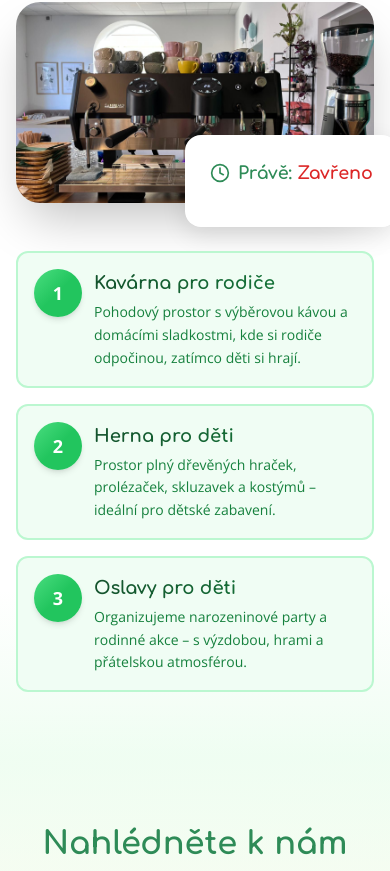
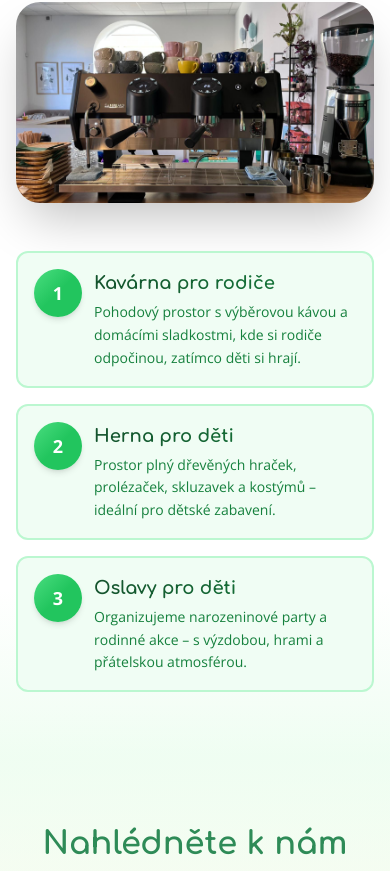
Before and after one commit to Tofife23/HravaKavarnicka, a plain HTML site: page domů/index.html in a window 390 px wide. Shown: the part 1176-2047 px from the top of the page. Drawn offline with nearby package versions, Linux system fonts and the light colour scheme.

Commit message:
Add files via upload

```diff
--- a/domů/index.html
+++ b/domů/index.html
@@ -625,13 +625,7 @@ footer {
                     <div class="relative rounded-3xl overflow-hidden shadow-2xl aspect-video">
                         <img src="../img/26.jpg" alt="Interiér kavárny" class="w-full h-full object-cover hover:scale-105 transition duration-700">
                     </div>
-                    <div class="absolute -bottom-6 -right-6 status-box lg:w-96">
-                        <h3>
-                            <i data-feather="clock"></i>
-                            <span id="status-text">Načítání...</span>
-                        </h3>
 
-                    </div>
                 </div>
 
                  <div class="space-y-4 lg:mt-8">
@@ -812,6 +806,9 @@ footer {
         <li>Sobota: 9:30-19:00</li>
         <li>Neděle: 14:00-18:00</li>
     </ul>
+    <p style="font-size: 0.75rem; color: rgba(255,255,255,0.6); margin-top: 8px;">
+    Aktuální informace sledujte na našem Facebooku.
+</p>
 </div>
 
                 <div class="footer-col">
@@ -846,41 +843,7 @@ footer {
     <script>
         feather.replace();
 
-        // Check open status - UPDATED FOR NEW OPENING HOURS
-        // Check open status - UPDATED FOR NEW OPENING HOURS
-function checkOpenStatus() {
-    const now = new Date();
-    const day = now.getDay(); // 0 = Sunday, 1 = Monday, ..., 6 = Saturday
-    const hours = now.getHours();
-    const minutes = now.getMinutes();
-    const currentTime = hours + minutes / 60;
 
-    const statusElement = document.getElementById('status-text');
-    let isOpen = false;
-
-    // Monday = closed (day 1)
-    if (day === 1) {
-        isOpen = false;
-    }
-    // Tuesday - Friday (days 2-5): 9:30-18:00
-    else if (day >= 2 && day <= 5) {
-        isOpen = currentTime >= 9.5 && currentTime < 18;
-    }
-    // Saturday (day 6): 9:30-19:00
-    else if (day === 6) {
-        isOpen = currentTime >= 9.5 && currentTime < 19;
-    }
-    // Sunday (day 0): 14:00-18:00
-    else if (day === 0) {
-        isOpen = currentTime >= 14 && currentTime < 18;
-    }
-
-    if (isOpen) {
-        statusElement.innerHTML = 'Právě: <span class="text-green-600 font-bold">Otevřeno</span>';
-    } else {
-        statusElement.innerHTML = 'Právě: <span class="text-red-600 font-bold">Zavřeno</span>';
-    }
-}
 
         document.addEventListener('DOMContentLoaded', checkOpenStatus);
 
```
Also changed, not shown: index.html (+3 -40 lines).
